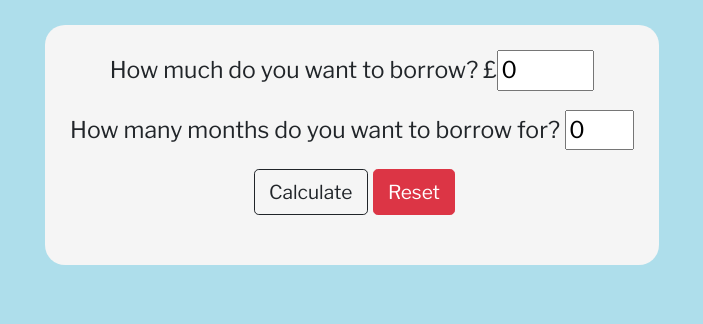
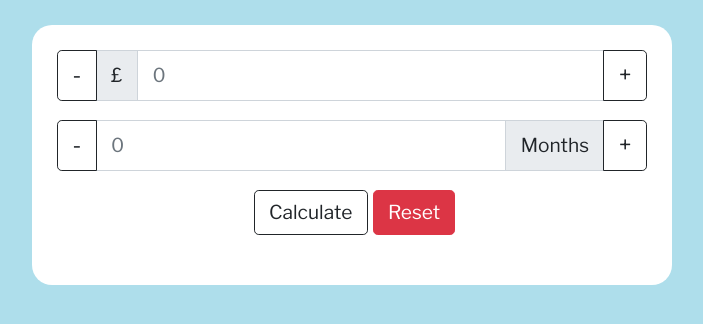
Before and after one commit to AGrant24/loancalculator, a plain HTML site: page index.html in a window 1280 px wide. Shown: the whole page, without its empty margins (288-991 px from the left). Drawn offline with nearby package versions, Linux system fonts and the light colour scheme.

Commit message:
bootstrap added, custom +/- buttons

```diff
--- a/index.html
+++ b/index.html
@@ -1,44 +1,78 @@
 <!DOCTYPE html>
 <html lang="en">
   <head>
-    <meta charset="UTF-8">
-    <meta name="viewport" content="width=device-width, initial-scale=1.0">
-    <link href="https://cdn.jsdelivr.net/npm/bootstrap@5.0.0-beta1/dist/css/bootstrap.min.css" rel="stylesheet" integrity="sha384-giJF6kkoqNQ00vy+HMDP7azOuL0xtbfIcaT9wjKHr8RbDVddVHyTfAAsrekwKmP1" crossorigin="anonymous">
+    <meta charset="UTF-8" />
+    <meta name="viewport" content="width=device-width, initial-scale=1.0" />
+    <link
+      href="https://cdn.jsdelivr.net/npm/bootstrap@5.0.0-beta1/dist/css/bootstrap.min.css"
+      rel="stylesheet"
+      integrity="sha384-giJF6kkoqNQ00vy+HMDP7azOuL0xtbfIcaT9wjKHr8RbDVddVHyTfAAsrekwKmP1"
+      crossorigin="anonymous"
+    />
     <title>Loan Calculator</title>
-    <link rel="stylesheet" href="./style.css">
-    <link rel="preconnect" href="https://fonts.gstatic.com">
-<link href="https://fonts.googleapis.com/css2?family=Libre+Franklin&display=swap" rel="stylesheet">
-
-
+    <link rel="stylesheet" href="./style.css" />
+    <link rel="preconnect" href="https://fonts.gstatic.com" />
+    <link
+      href="https://fonts.googleapis.com/css2?family=Libre+Franklin&display=swap"
+      rel="stylesheet"
+    />
   </head>
   <body>
     <section>
-    <div class="calculator" style="min-width: 10rem; max-width: 60rem;" >
+      <div class="calculator" style="min-width: 10rem; max-width: 60rem">
+        <div class="loanAmount">
+          <div class="input-group mb-3">
+            <div class="minusButtonAmount btn btn-outline-dark">
+              <div class="minusAmount">-</div>
+            </div>
+            <span class="input-group-text" style="light">£</span>
+            <input
+              type="number"
+              class="form-control"
+              step="100"
+              min="0"
+              max="2500"
+              id="amountInput"
+              aria-label="How much do you want to borrow?"
+              placeholder="0"
+            />
+            <div class="plusButtonAmount btn btn-outline-dark">
+              <div class="plusAmount">+</div>
+            </div>
+          </div>
 
-
-    <div class="loanAmount">
-
-        <!--
-            New input style
-
-            <div class="input-group mb-3">
-            <span class="input-group-text"><div class="minusAmount">-</div></span>
-            <span class="input-group-text" style="light">£</span>
-            <input type="text" class="form-control" aria-label="How much do you want to borrow?" placeholder="How much do you want?">
-            <span class="input-group-text"><div class="plusAmount">+</div></span>
-          </div> -->
-
-        <p>How much do you want to borrow? £<input type="number" id="loanValue" step="100" max="2500" min="0"></input></p>
-
+          <!-- <p>How much do you want to borrow? £<input type="number" id="loanValue" step="100" max="2500" min="0"></input></p> -->
         </div>
 
         <div class="loanTerm">
+          <div class="input-group mb-3">
+            <div class="minusButtonTerm btn btn-outline-dark">
+              <div class="minusTerm">-</div>
+            </div>
 
-        <p>How many months do you want to borrow for? <input type="number" id="loanTerm" step="12" max="60" min="12"></input></p>
+            <input
+              type="number"
+              class="form-control"
+              id="termInput"
+              step="12"
+              min="0"
+              max="60"
+              aria-label="How many months do you want to borrow for?"
+              placeholder="0"
+            />
+            <span class="input-group-text" style="light">Months</span>
+            <div class="plusButtonTerm btn btn-outline-dark">
+              <div class="plusAmountTerm">+</div>
+            </div>
+          </div>
+
+          <!-- <p>How many months do you want to borrow for? <input type="number" id="loanTerm" step="12" max="60" min="12"></input></p> -->
         </div>
         <div class="buttons">
           <div class="calcButton">
-    <button id="calcButton" class="btn btn-outline-dark">Calculate</button>
+            <button id="calcButton" class="btn btn-outline-dark">
+              Calculate
+            </button>
           </div>
           <div class="resetButton">
             <button id="resetButton" class="btn btn-danger">Reset</button>
@@ -52,6 +86,14 @@
   </body>
   <script src="./main.js"></script>
 
-<script src="https://cdn.jsdelivr.net/npm/@popperjs/core@2.5.4/dist/umd/popper.min.js" integrity="sha384-q2kxQ16AaE6UbzuKqyBE9/u/KzioAlnx2maXQHiDX9d4/zp8Ok3f+M7DPm+Ib6IU" crossorigin="anonymous"></script>
-<script src="https://cdn.jsdelivr.net/npm/bootstrap@5.0.0-beta1/dist/js/bootstrap.min.js" integrity="sha384-pQQkAEnwaBkjpqZ8RU1fF1AKtTcHJwFl3pblpTlHXybJjHpMYo79HY3hIi4NKxyj" crossorigin="anonymous"></script>
+  <script
+    src="https://cdn.jsdelivr.net/npm/@popperjs/core@2.5.4/dist/umd/popper.min.js"
+    integrity="sha384-q2kxQ16AaE6UbzuKqyBE9/u/KzioAlnx2maXQHiDX9d4/zp8Ok3f+M7DPm+Ib6IU"
+    crossorigin="anonymous"
+  ></script>
+  <script
+    src="https://cdn.jsdelivr.net/npm/bootstrap@5.0.0-beta1/dist/js/bootstrap.min.js"
+    integrity="sha384-pQQkAEnwaBkjpqZ8RU1fF1AKtTcHJwFl3pblpTlHXybJjHpMYo79HY3hIi4NKxyj"
+    crossorigin="anonymous"
+  ></script>
 </html>
--- a/main.js
+++ b/main.js
@@ -5,18 +5,57 @@ const loanTerm = document.querySelector("#loanTerm");
 const calcBtn = document.querySelector("#calcButton");
 const resetBtn = document.querySelector("#resetButton");
 const evalElement = document.querySelector(".evalElement");
+//Amount
+const amountMinus = document.querySelector(".minusButtonAmount");
+const amountPlus = document.querySelector(".plusButtonAmount");
+const amountInput = document.getElementById("amountInput").innerHTML;
+//Term
+const termMinus = document.querySelector(".minusButtonTerm");
+const termPlus = document.querySelector(".plusButtonTerm");
+const termInput = document.getElementById("termInput").innerHTML;
+
+// Amount button selectors
+// Plus button
+const moneyUp = function moneyUp() {
+  document.getElementById("amountInput").stepUp(1);
+};
+amountPlus.addEventListener("click", moneyUp);
+
+// Minus Button
+const moneyDown = function moneyDown() {
+  document.getElementById("amountInput").stepUp(-1);
+};
+amountMinus.addEventListener("click", moneyDown);
+
+// Term button selectors
+// Plus button
+const termUp = function termUp() {
+  document.getElementById("termInput").stepUp(1);
+};
+termPlus.addEventListener("click", termUp);
+
+// Minus Button
+const termDown = function termDown() {
+  document.getElementById("termInput").stepUp(-1);
+};
+termMinus.addEventListener("click", termDown);
 
 const initApp = function initApp() {
-  document.querySelector("#loanValue").value = "0";
-  document.querySelector("#loanTerm").value = "0";
+  // document.querySelector("#loanValue").value = "0";
+  // document.querySelector("#loanTerm").value = "0";
+  // amountInput.value = "";
+  document.getElementById("termInput").value = "";
+  document.getElementById("amountInput").value = "";
   evalElement.textContent = "";
 };
 
 initApp();
 
 const calcPayment = () => {
-  var lv = document.getElementById("loanValue").value;
-  var lt = document.getElementById("loanTerm").value;
+  // var lv = document.getElementById("loanValue").value;
+  // var lt = document.getElementById("loanTerm").value;
+  var lv = document.getElementById("amountInput").value;
+  var lt = document.getElementById("termInput").value;
 
   if (lv || lt > 0) {
     if (lv > 1000) {
--- a/style.css
+++ b/style.css
@@ -10,9 +10,9 @@ body {
 
 .calculator {
   margin-top: 25px;
-  background-color: whitesmoke;
+  background-color: white;
   border-radius: 20px;
-  /* width: 50vw; */
+  width: 50vw;
   justify-content: center;
   align-items: center;
   padding-left: 25px;
@@ -63,3 +63,25 @@ body {
   text-align: center;
   vertical-align: middle;
 }
+
+/* Plus and Minus for amount */
+.minusButton {
+  cursor: pointer;
+}
+.minusButton:active {
+  cursor: pointer;
+  background-color: whitesmoke;
+}
+
+/* Hide input default arrows */
+/* Chrome, Safari, Edge, Opera */
+input::-webkit-outer-spin-button,
+input::-webkit-inner-spin-button {
+  -webkit-appearance: none;
+  margin: 0;
+}
+
+/* Firefox */
+input[type="number"] {
+  -moz-appearance: textfield;
+}
```
Lines whose indentation alone changed are shown as unchanged.
